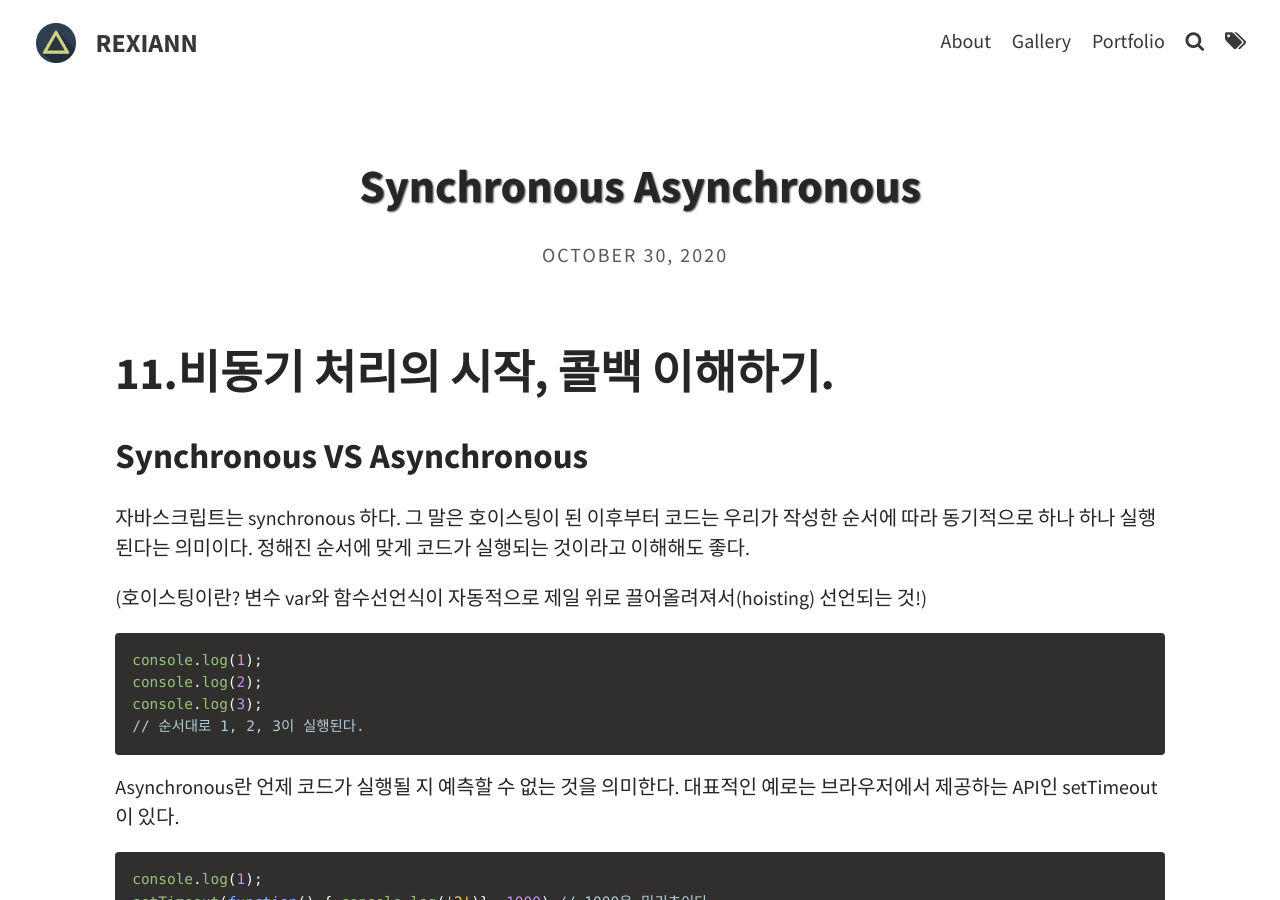
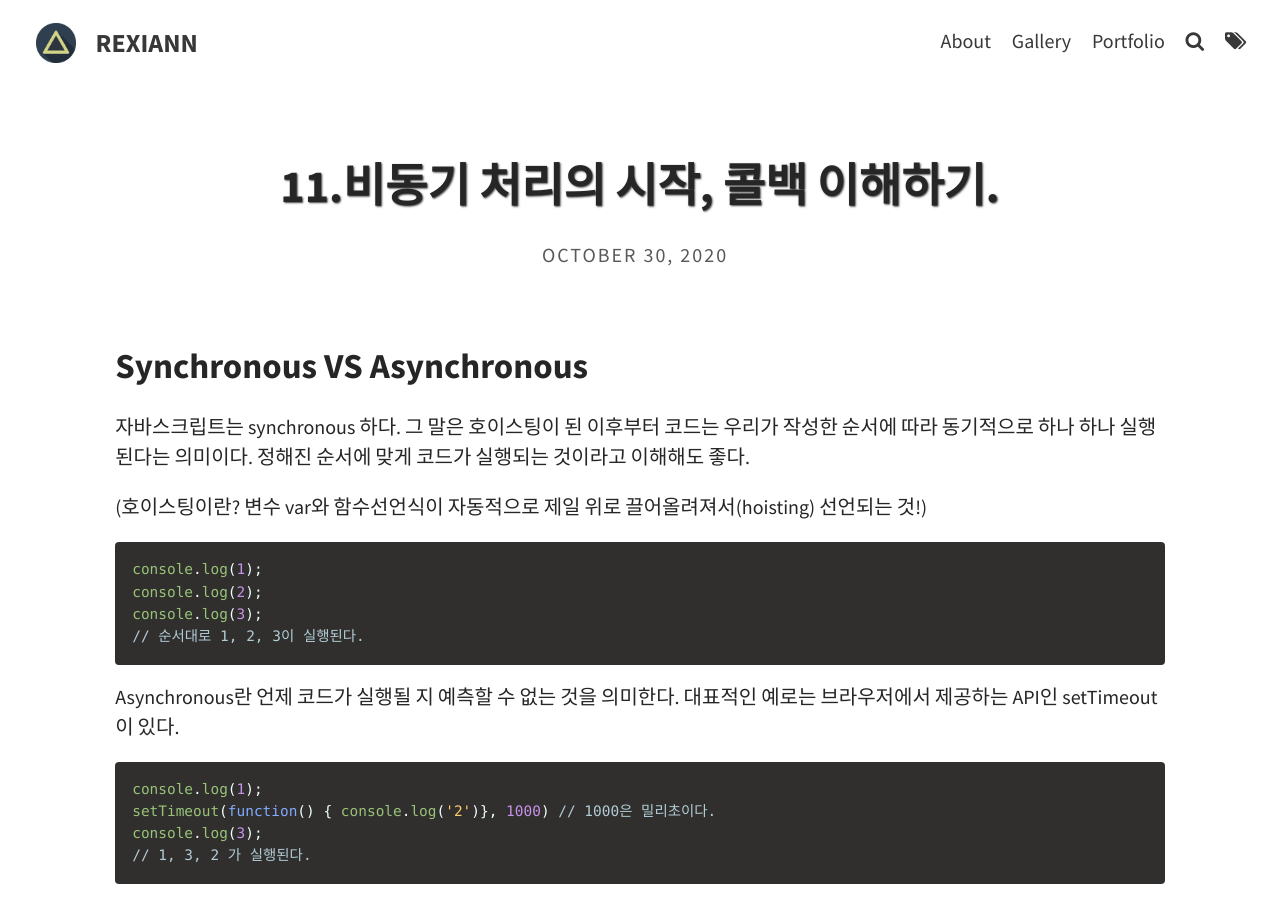
Before and after one commit to REXIANN/REXIANN.github.io, a Jekyll site: the page built from _posts/2020-10-30-synchronous-asynchronous.md, in a window 1280 px wide and 900 px high. Built offline with Jekyll 4.4.1, drawn with Linux system fonts in a browser that asks for light colours; our own code applies the rules of GitHub Pages for plain Markdown files; part of the change alters nothing that is shown; some of the changed text lies outside the part shown.

Commit message:
callback updated

````diff
--- a/_posts/2020-10-30-synchronous-asynchronous.md
+++ b/_posts/2020-10-30-synchronous-asynchronous.md
@@ -1,10 +1,20 @@
-# 11.비동기 처리의 시작, 콜백 이해하기.
+---
+layout: post
+title: "11.비동기 처리의 시작, 콜백 이해하기."
+tags: [javascript, JSON, AJAX, XML, XHR]
+excerpt_separator: <!--more-->
+
+
+
+---
 
 ## Synchronous VS Asynchronous
 
 자바스크립트는 synchronous 하다. 그 말은 호이스팅이 된 이후부터 코드는 우리가 작성한 순서에 따라 동기적으로 하나 하나 실행된다는 의미이다. 정해진 순서에 맞게 코드가 실행되는 것이라고 이해해도 좋다.
 
 (호이스팅이란? 변수 var와 함수선언식이 자동적으로 제일 위로 끌어올려져서(hoisting) 선언되는 것!)
+
+<!--more-->
 
 ```javascript
 console.log(1);
````
